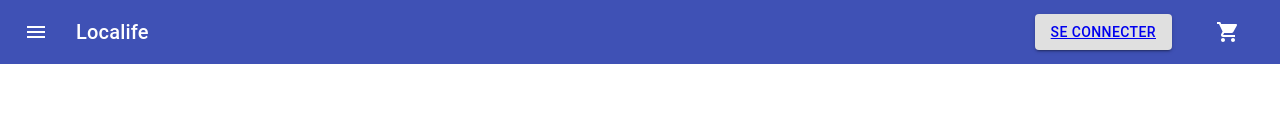
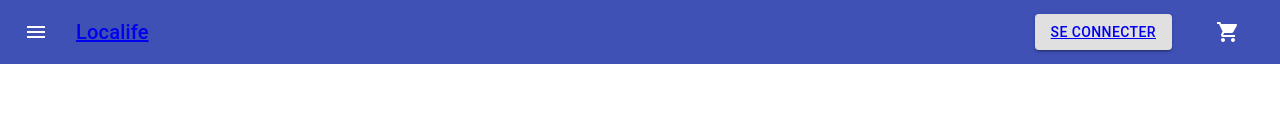
Before and after one commit to claudericka/localife, a React (Create React App) app: page / in a window 1280 px wide. Shown: the top 137 px of the page. Built offline with nearby package versions, Linux system fonts and the light colour scheme.

Commit message:
<feat> CAdd link to signIn and home page.

```diff
--- a/src/Header.js
+++ b/src/Header.js
@@ -149,7 +149,7 @@ export default function Header() {
             <MenuIcon />
           </IconButton>
           <Typography className={classes.title} variant="h6" noWrap>
-            Localife
+            <Link to="/">Localife</Link>
           </Typography>
           <div className={classes.grow} />
           <div className={classes.sectionDesktop}>
```
